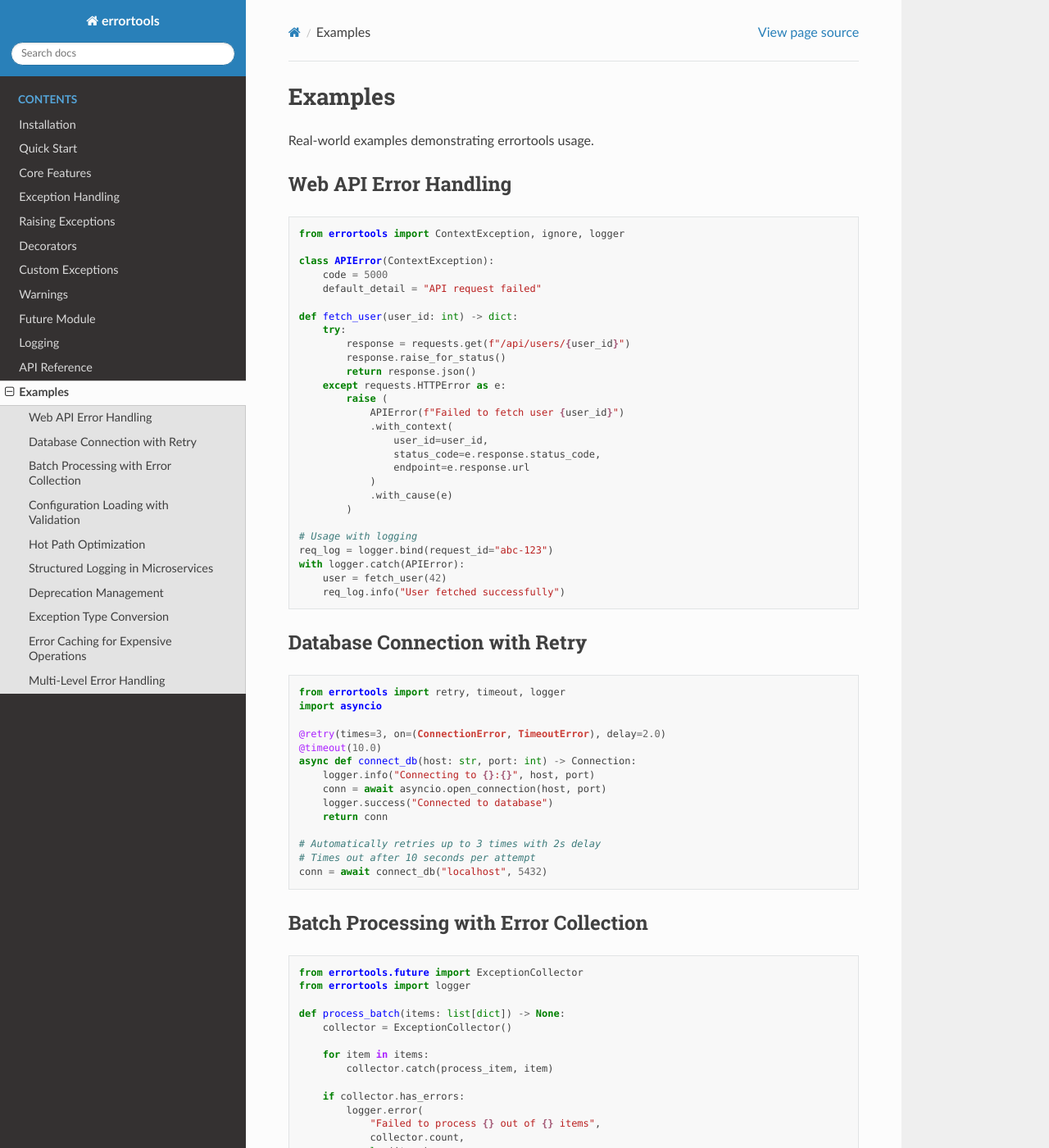
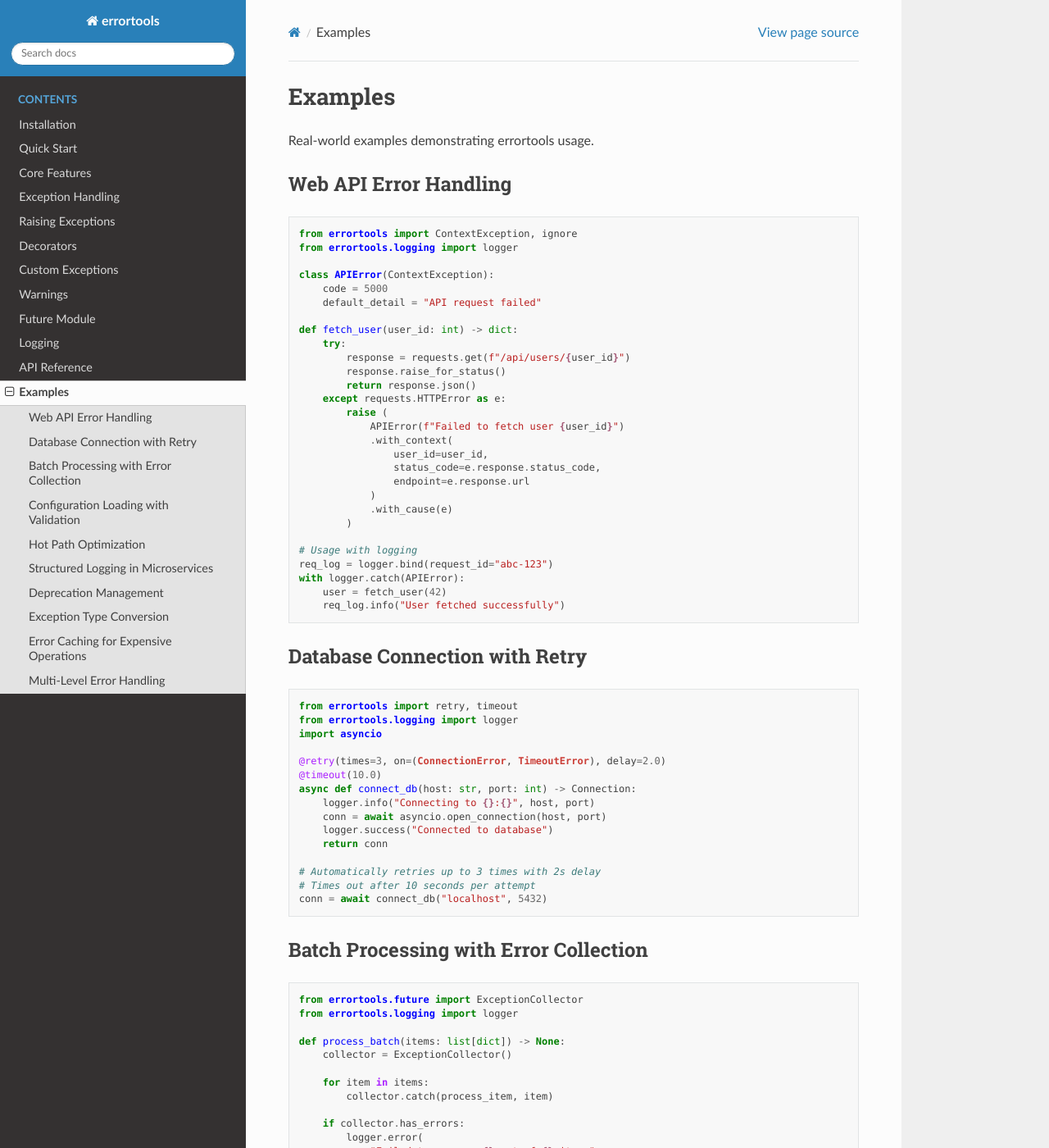
Before and after one commit to more-abc/errortools, a Sphinx documentation site: the page built from docs/examples.md, in a window 1280 px wide and 1400 px high. Shown: the whole window at 82% size. Built offline with Sphinx 7.4.7 and the Read the Docs theme 3.1.0, drawn with Linux system fonts in a browser that asks for light colours; some of the changed text lies outside the part shown.

Commit message:
fix doc examples bugs in examples.md

````diff
--- a/docs/examples.md
+++ b/docs/examples.md
@@ -5,7 +5,8 @@ Real-world examples demonstrating errortools usage.
 ## Web API Error Handling
 
 ```python
-from errortools import ContextException, ignore, logger
+from errortools import ContextException, ignore
+from errortools.logging import logger
 
 class APIError(ContextException):
     code = 5000
@@ -37,7 +38,8 @@ with logger.catch(APIError):
 ## Database Connection with Retry
 
 ```python
-from errortools import retry, timeout, logger
+from errortools import retry, timeout
+from errortools.logging import logger
 import asyncio
 
 @retry(times=3, on=(ConnectionError, TimeoutError), delay=2.0)
@@ -57,7 +59,7 @@ conn = await connect_db("localhost", 5432)
 
 ```python
 from errortools.future import ExceptionCollector
-from errortools import logger
+from errortools.logging import logger
 
 def process_batch(items: list[dict]) -> None:
     collector = ExceptionCollector()
@@ -89,9 +91,9 @@ def process_item(item: dict) -> None:
 from errortools import (
     BaseErrorCodes,
     ignore,
-    ConfigurationWarning,
-    logger
+    ConfigurationWarning
 )
+from errortools.logging import logger
 
 def load_config(path: str) -> dict:
     with ignore(FileNotFoundError) as err:
@@ -228,9 +230,8 @@ print(validate_user_token.cache_info())
 ```python
 from errortools import (
     ContextException,
-    ignore_subclass,
-    logger
-)
+    ignore_subclass)
+from errortools.logging import logger
 
 class DataError(ContextException):
     code = 6000
````
